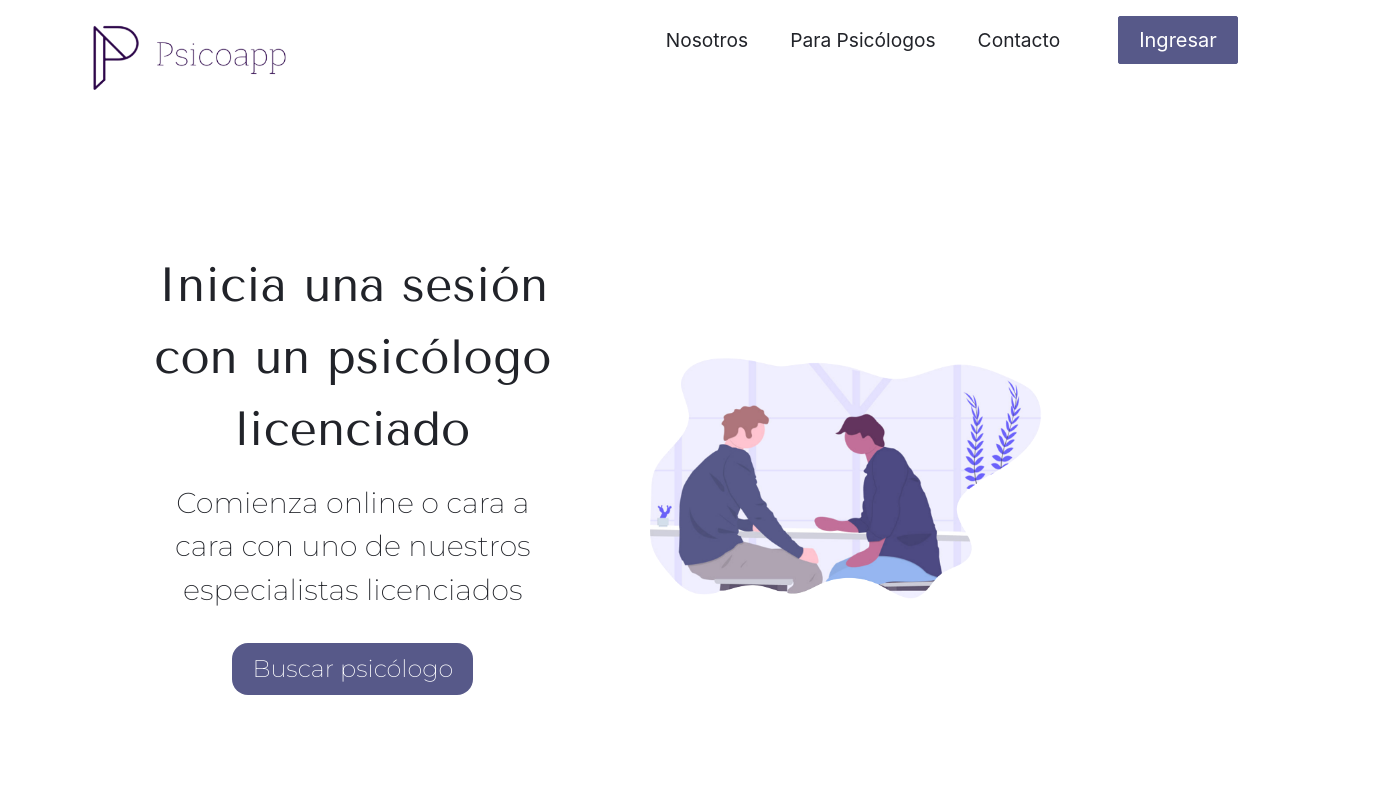
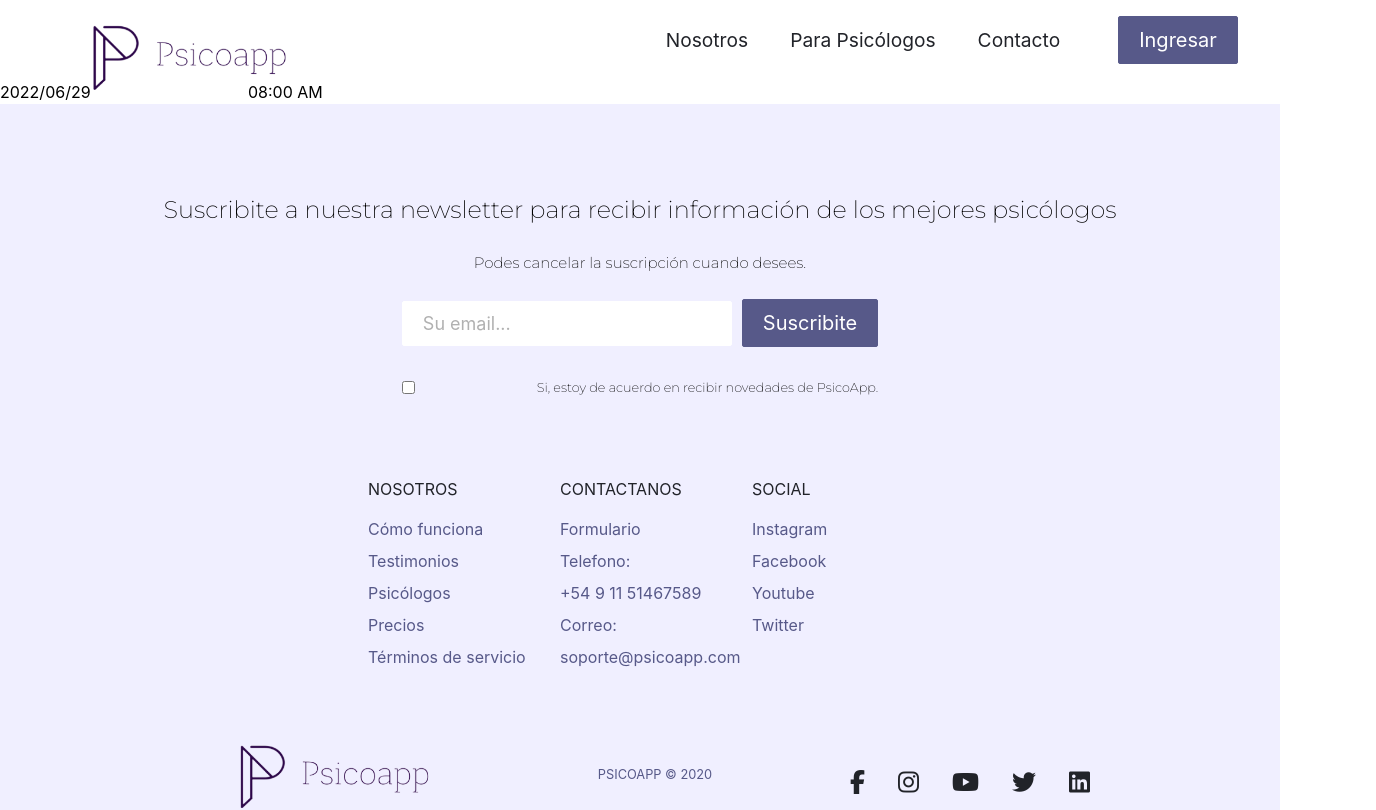
Before and after one commit to tomasld13/PF-psicoApp, a React (Create React App) app in the folder client/: page /calendar in a window 1280 px wide. Before the commit this address led to /. Shown: the top 810 px of the page, 1376 px wide, since content can reach past the window. Built offline with nearby package versions, Linux system fonts and the light colour scheme; no server answers.

Commit message:
Se añade el componente calendario

```diff
--- a/client/package.json
+++ b/client/package.json
@@ -11,6 +11,7 @@
     "dotenv": "^16.0.1",
     "firebase": "^9.8.4",
     "react": "^18.2.0",
+    "react-datepicker": "^4.8.0",
     "react-dom": "^18.2.0",
     "react-icons": "^4.4.0",
     "react-redux": "^8.0.2",
--- /dev/null
+++ b/client/src/Components/Calendar/Calendar.jsx
@@ -0,0 +1,250 @@
+import { useEffect, useState } from 'react';
+import DatePicker from "react-datepicker"
+import "react-datepicker/dist/react-datepicker.css"
+
+
+let psicologo = {
+    "id": 16,
+    "yearsExperience": 10,
+    "honorario": 20,
+    "fk_usuarioID": 37,
+    "inicioHorario": "08:00:00",
+    "finHorario": "16:00:00",
+    "intervaloSesion": 30,
+    "dia": [
+        {
+            "id": 1,
+            "fecha": "2022-06-29",
+            "Dia_Psicologo": {
+            "createdAt": "2022-06-28T23:03:51.142Z",
+            "updatedAt": "2022-06-28T23:03:51.142Z",
+            "diumId": 1,
+            "psicologoId": 16
+            },
+            "horarios": [
+            {
+                "id": 1,
+                "hora": "10:00:00",
+                "psicologoId": 16,
+                "pacienteId": 21,
+                "diumId": 1
+            }
+            ]
+        },
+        {
+            "id": 2,
+            "fecha": "2022-06-30",
+            "Dia_Psicologo": {
+            "createdAt": "2022-06-28T23:03:51.252Z",
+            "updatedAt": "2022-06-28T23:03:51.252Z",
+            "diumId": 2,
+            "psicologoId": 16
+            },
+            "horarios": [
+            {
+                "id": 2,
+                "hora": "13:00:00",
+                "psicologoId": 16,
+                "pacienteId": 21,
+                "diumId": 2
+            },
+            {
+                "id": 3,
+                "hora": "12:00:00",
+                "psicologoId": 16,
+                "pacienteId": 21,
+                "diumId": 2
+            }
+            ]
+        },
+        {
+            "id": 3,
+            "fecha": "2022-07-01",
+            "Dia_Psicologo": {
+            "createdAt": "2022-06-28T23:03:51.252Z",
+            "updatedAt": "2022-06-28T23:03:51.252Z",
+            "diumId": 2,
+            "psicologoId": 16
+            },
+            "horarios": [
+            {
+                "id": 4,
+                "hora": "11:00:00",
+                "psicologoId": 16,
+                "pacienteId": 21,
+                "diumId": 2
+            },
+            {
+                "id": 3,
+                "hora": "13:00:00",
+                "psicologoId": 16,
+                "pacienteId": 21,
+                "diumId": 2
+            }
+            ]
+        },
+        {
+            "id": 5,
+            "fecha": "2022-07-04",
+            "Dia_Psicologo": {
+            "createdAt": "2022-06-28T23:03:51.252Z",
+            "updatedAt": "2022-06-28T23:03:51.252Z",
+            "diumId": 2,
+            "psicologoId": 16
+            },
+            "horarios": [
+            {
+                "id": 2,
+                "hora": "08:00:00",
+                "psicologoId": 16,
+                "pacienteId": 21,
+                "diumId": 2
+            },
+            {
+                "id": 3,
+                "hora": "09:00:00",
+                "psicologoId": 16,
+                "pacienteId": 21,
+                "diumId": 2
+            }
+            ]
+        },
+        {
+            "id": 6,
+            "fecha": "2022-07-06",
+            "Dia_Psicologo": {
+            "createdAt": "2022-06-28T23:03:51.252Z",
+            "updatedAt": "2022-06-28T23:03:51.252Z",
+            "diumId": 2,
+            "psicologoId": 16
+            },
+            "horarios": [
+            {
+                "id": 2,
+                "hora": "14:00:00",
+                "psicologoId": 16,
+                "pacienteId": 21,
+                "diumId": 2
+            },
+            {
+                "id": 3,
+                "hora": "15:00:00",
+                "psicologoId": 16,
+                "pacienteId": 21,
+                "diumId": 2
+            }
+            ]
+        }
+    ]
+}
+
+let psicologoDias = psicologo.dia.map(m => {
+    let dia = m.fecha.split("-")
+    return new Date(dia[0],dia[1]-1,dia[2])
+})
+export const Calendar = () => {
+    const [startDate, setStartDate] = useState(psicologoDias[0]);
+    const [startTime, setStartTime] = useState(new Date().setHours(8,0));
+    const [excludes, setExcludes] = useState([])
+
+    useEffect(() => {
+        setExcludes(getTimeExcludes(startDate))
+    },[startDate, startTime])
+
+    const getMonth = (month) => {
+        switch(month){
+        case "Jan":
+            return 1
+        case "Feb":
+            return 2
+        case "Mar":
+            return 3
+        case "Apr":
+            return 4
+        case "May":
+            return 5
+        case "Jun":
+            return 6
+        case "Jul":
+            return 7
+        case "Aug":
+            return 8
+        case "Sep":
+            return 9
+        case "Oct":
+            return 10
+        case "Nov":
+            return 11
+        default:
+            return 12
+        }
+    }
+
+    let [maxH, maxM] = psicologo.finHorario.split(":")
+    maxH = parseInt(maxH)
+    maxM = parseInt(maxM)
+    let max = new Date()
+    max = max.setHours(maxH,maxM)
+    let min = new Date()
+    let [minH, minM] = psicologo.inicioHorario.split(":")
+    maxH = parseInt(minH)
+    maxM = parseInt(minM)
+    min = min.setHours(minH,minM)
+
+    const getTimeExcludes = (startDate) => {
+        const dayPsico = psicologo.dia.filter(d => {
+        let dia = d.fecha.split("-")
+        return new Date(dia[0],dia[1]-1,dia[2]).toString().slice(0,10) === startDate.toString().slice(0,10)})
+        const horarios = dayPsico[0].horarios.map(h => {
+        let d = new Date()
+        let [hora, minutes] = h.hora.split(":")
+        d.setHours(parseInt(hora),parseInt(minutes))
+        return d
+        })
+        return horarios
+    }
+
+    /*enviarDatosAlBack(){
+        let d = postDates()
+        dispatch(postHorario({date:d[0], time:d[1]}))
+    }*/
+
+    const postDates = () => {
+        let date = startDate.toString().split(" ")
+        let mes = getMonth(date[1]) <= 10 ? ("0" + getMonth(date[1])) : getMonth([date[1]])
+        date = date[3] + "-" + mes + "-" + date[2]
+        let time = startTime.toString().split(" ")
+        time = time[4]
+        return [date, time]
+    }
+
+    return (
+        <div className='flex'>
+        <DatePicker
+        selected={startDate}
+        onChange={(date) => {setStartDate(date)}}
+        includeDates={psicologoDias}
+        showWeekNumbers
+        minDate={new Date()}
+        monthsShown={2}
+        dateFormat="yyyy/MM/dd"
+        withPortal
+        //inline
+        />
+        <DatePicker
+        selected={startTime}
+        excludeTimes={excludes}
+        onChange={(date) => setStartTime(date)}
+        showTimeSelect
+        showTimeSelectOnly
+        timeIntervals={psicologo.intervaloSesion}
+        timeCaption="Time"
+        dateFormat="hh:mm aa"
+        minTime={min}
+        maxTime={max}
+        withPortal
+        //inline
+        />
+        </div>
+    );
+}
--- a/client/src/Components/PsicoApp/PsicoApp.jsx
+++ b/client/src/Components/PsicoApp/PsicoApp.jsx
@@ -6,6 +6,7 @@
 import Psychologists from "../Psychologists/Psychologists";
 import ScrollToTop from "../ScrollToTop/ScrollToTop";
 import PsicoDetails from "../PsicoDetails/PsicoDetails.jsx"
+import { Calendar } from "../Calendar/Calendar";
 
 export default function PsicoApp() {
     return (
@@ -14,6 +15,7 @@
             <ScrollToTop />
             <Routes>
                 <Route path="/" element={<Home/>}/>
+                <Route path="/calendar" element={<Calendar />}/>
                 <Route path='/psico' element={<Psychologists/>} />
                 <Route path='/psico/:id' element={<PsicoDetails/>} />
                 <Route path='/contacto' element={ <ContactSection/>} />
```
